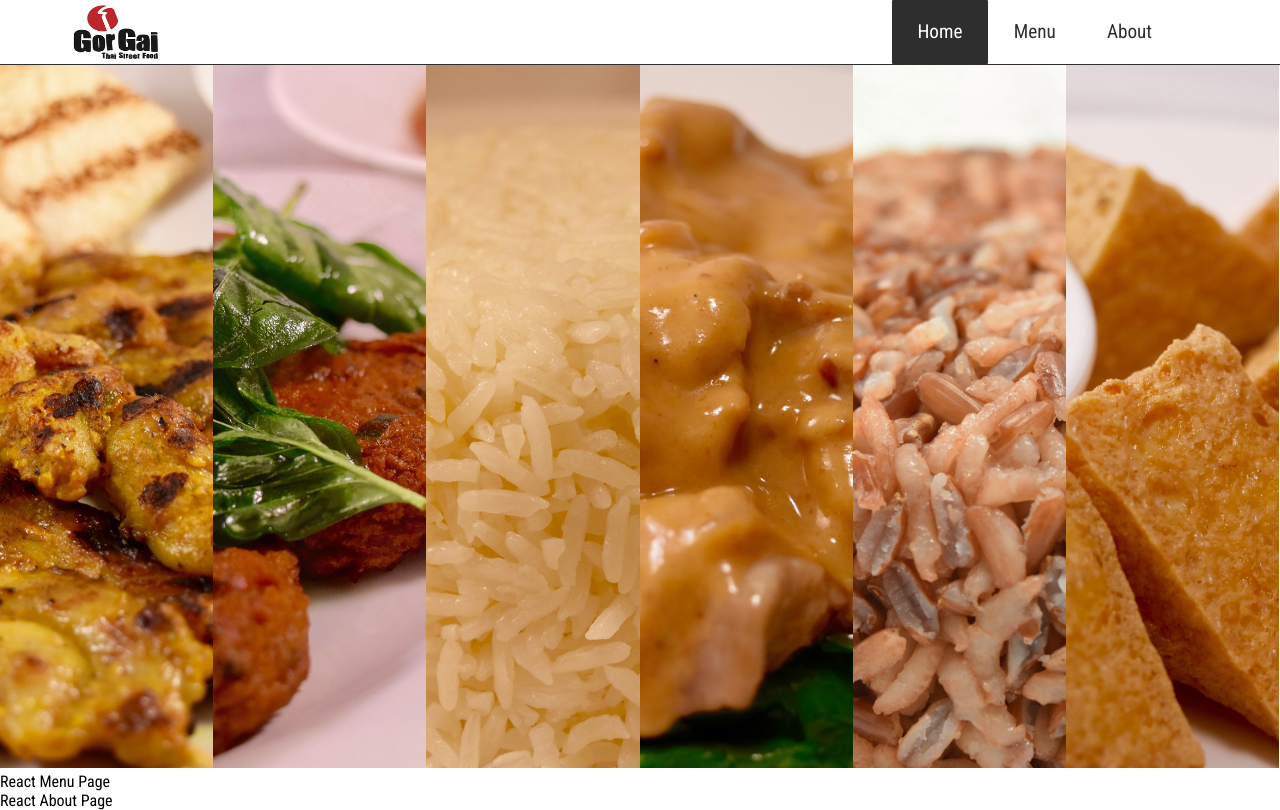
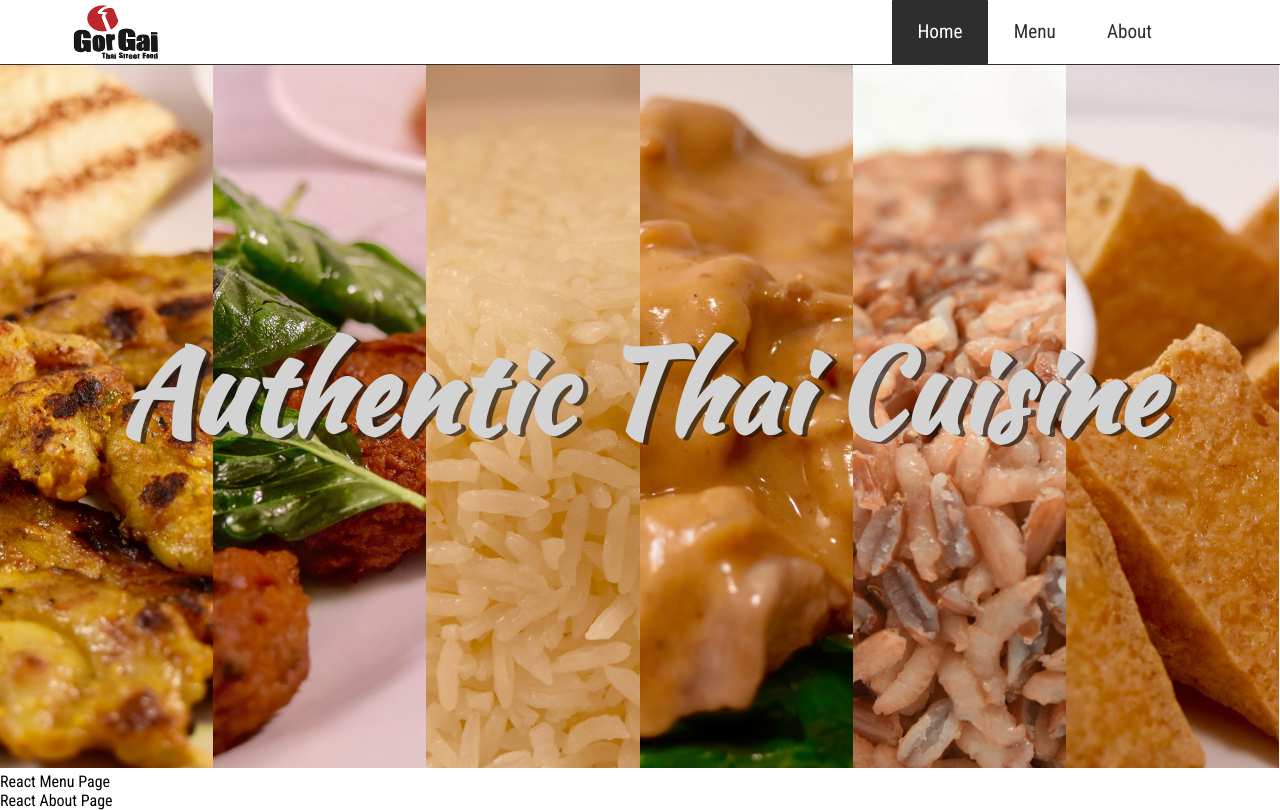
Before and after one commit to taihelsel/restaurant-mockup, a React (Create React App) app: page / in a window 1280 px wide. Built offline with nearby package versions, Linux system fonts and the light colour scheme.

Commit message:
Text overlay on home preview images

```diff
--- a/src/App.css
+++ b/src/App.css
@@ -65,6 +65,21 @@
 /*Home Page stuff*/
 #Home{
   margin-top:5vmax;
+}
+.home-text{
+  user-select: none;
+  color:var(--lightgrey);
+  position: absolute;
+  top: 18vmax;
+  z-index: 1;
+  width: 100%;
+  text-align: center;
+  font-size: 9vmax;
+  transition: visibility 0s, opacity 0.3s linear;
+  font-family: 'Kaushan Script', cursive;
+  font-weight: bold;
+  text-shadow: 5px 2px #151212a6;
+  visibility:visible;
 }
 .home-menu-preview{
   list-style:none;
--- a/src/Home Page/Home.js
+++ b/src/Home Page/Home.js
@@ -99,6 +99,7 @@ class Home extends Component {
   render() {
     return (
       <div id="Home">
+        <h1 className="home-text">Authentic Thai Cuisine</h1>
         <ul className="home-menu-preview">
           <MenuItemPreview onMouseOut={this.removeHover} onMouseOver={this.setHover} itemData={this.state.img0}/>
           <MenuItemPreview onMouseOut={this.removeHover} onMouseOver={this.setHover} itemData={this.state.img1} />
--- a/src/Home Page/MenuItemPreview.js
+++ b/src/Home Page/MenuItemPreview.js
@@ -12,11 +12,13 @@ class MenuItemPreview extends Component {
   previewMousedOver = (e) =>{
     e.currentTarget.getElementsByClassName("home-preview-title")[0].style.display="inline-block";
     e.currentTarget.getElementsByClassName("home-preview-desc")[0].style.display="inline-block";
+    document.getElementsByClassName("home-text")[0].setAttribute("style","visibility:hidden;opacity:0;");
     this.props.onMouseOver(e);
   }
   previewMousedOut = (e) =>{
     e.currentTarget.getElementsByClassName("home-preview-title")[0].removeAttribute("style");
     e.currentTarget.getElementsByClassName("home-preview-desc")[0].removeAttribute("style");
+    document.getElementsByClassName("home-text")[0].setAttribute("style","visibility:visible;opacity:1;");
     this.props.onMouseOut(e);
   }
   render() {
```
